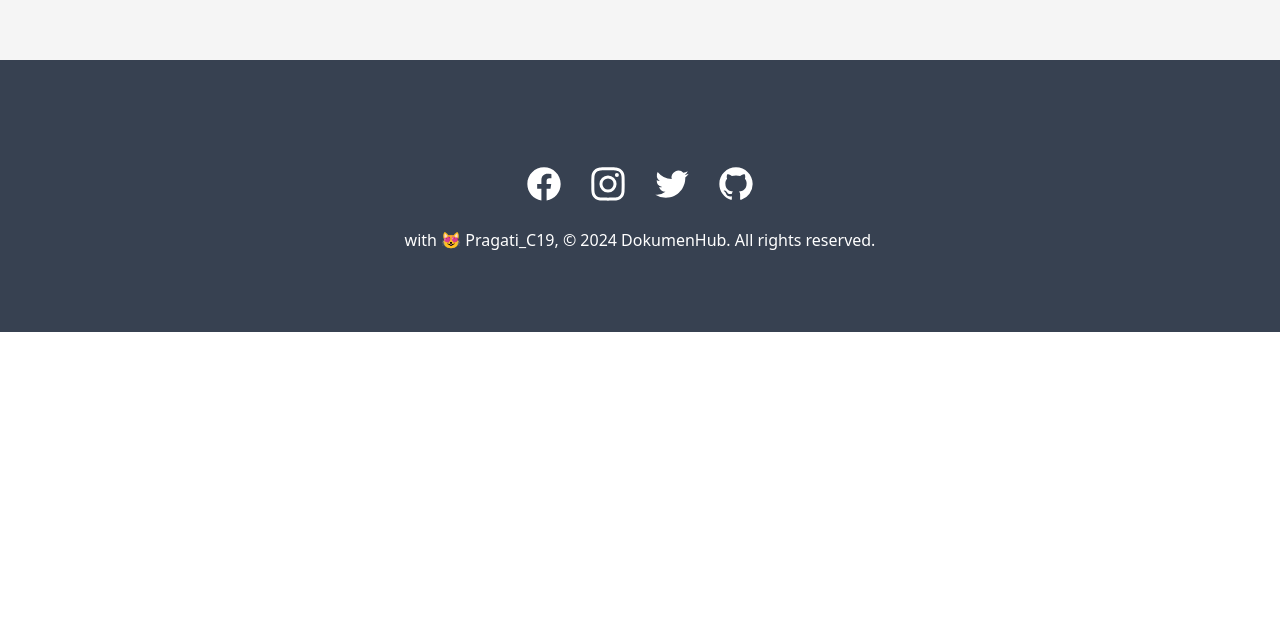
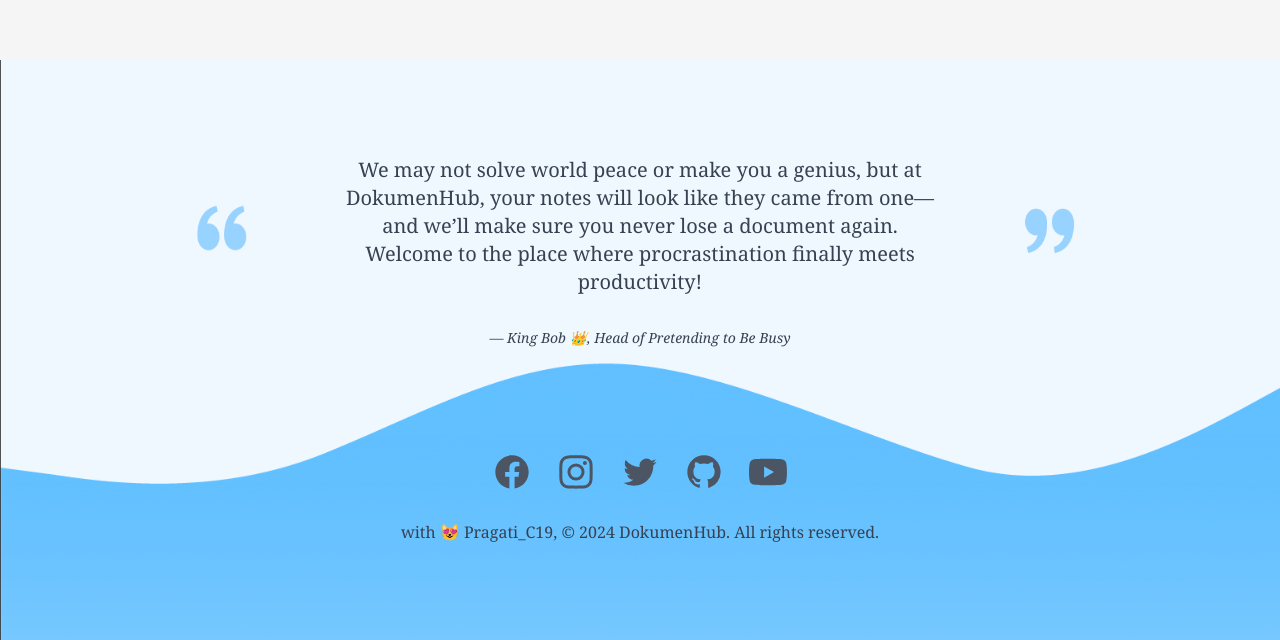
Before and after one commit to Pragati-C19/DokumenHub, a Next.js app: page / in a window 1280 px wide. Shown: the part 1540-2180 px from the top of the page. Before the commit the page ends 1872 px from the top, so only its background shows below. Built offline with nearby package versions, Linux system fonts and the light colour scheme.

Commit message:
✨ Footer is completed with new good looking UI

```diff
--- a/app/components/footer.jsx
+++ b/app/components/footer.jsx
@@ -1,17 +1,40 @@
 // Footer component
 
+"use client"; // Add this directive to make it a Client Component
+
 import React from "react";
+import Image from "next/image";
+import background from "../public/bg-footer1.png";
 
 const Footer = () => {
   return (
-    <footer className="bg-gray-700 text-white py-20 px-6">
-      <div className="text-center">
-        <div className="flex justify-center space-x-7 mb-6 text-2xl">
-          <ul className="flex justify-center mt-6 space-x-6">
-            <li>
-              <a
-                href="#"
-                className="text-white hover:text-blue-400">
+    <footer className="py-24 px-6 relative overflow-hidden">
+      <Image
+        alt="Footer Background"
+        src={background}
+        placeholder="blur"
+        quality={100}
+        fill
+        className="absolute objectfit-cover inset-0"
+      />
+      <div className="text-center relative z-10 items-center">
+        {/* Quote */}
+        <div className="px-80 mb-6">
+          <p className="text-xl font-serif text-gray-700">
+            We may not solve world peace or make you a genius, but at
+            DokumenHub, your notes will look like they came from one—and we’ll
+            make sure you never lose a document again. Welcome to the place
+            where procrastination finally meets productivity!
+          </p>
+          <p className="italic text-sm font-serif text-gray-700 mt-8">
+            — King Bob 👑, Head of Pretending to Be Busy
+          </p>
+        </div>
+
+        <div className="flex justify-center space-x-7 mt-20 mb-7 text-2xl">
+          <div className="flex justify-center mt-6 space-x-6">
+            {/* Facebook */}
+            <a href="#" className="text-gray-600 hover:text-black">
               <svg
                 className="w-10 h-10"
                 fill="currentColor"
@@ -23,11 +46,9 @@ const Footer = () => {
                   clipRule="evenodd"></path>
               </svg>
             </a>
-            </li>
-            <li>
-              <a
-                href="#"
-                className="text-white hover:text-pink-400">
+
+            {/* Instagram */}
+            <a href="#" className="text-gray-600 hover:text-black">
               <svg
                 className="w-10 h-10"
                 fill="currentColor"
@@ -39,11 +60,9 @@ const Footer = () => {
                   clipRule="evenodd"></path>
               </svg>
             </a>
-            </li>
-            <li>
-              <a
-                href="#"
-                className="text-white hover:text-blue-400">
+
+            {/* Twitter */}
+            <a href="#" className="text-gray-600 hover:text-black">
               <svg
                 className="w-10 h-10"
                 fill="currentColor"
@@ -52,11 +71,9 @@ const Footer = () => {
                 <path d="M8.29 20.251c7.547 0 11.675-6.253 11.675-11.675 0-.178 0-.355-.012-.53A8.348 8.348 0 0022 5.92a8.19 8.19 0 01-2.357.646 4.118 4.118 0 001.804-2.27 8.224 8.224 0 01-2.605.996 4.107 4.107 0 00-6.993 3.743 11.65 11.65 0 01-8.457-4.287 4.106 4.106 0 001.27 5.477A4.072 4.072 0 012.8 9.713v.052a4.105 4.105 0 003.292 4.022 4.095 4.095 0 01-1.853.07 4.108 4.108 0 003.834 2.85A8.233 8.233 0 012 18.407a11.616 11.616 0 006.29 1.84"></path>
               </svg>
             </a>
-            </li>
-            <li>
-              <a
-                href="#"
-                className="text-white hover:text-black">
+
+            {/* Github */}
+            <a href="#" className="text-gray-600 hover:text-black">
               <svg
                 className="w-10 h-10"
                 fill="currentColor"
@@ -68,10 +85,21 @@ const Footer = () => {
                   clipRule="evenodd"></path>
               </svg>
             </a>
-            </li>
-          </ul>
+
+            {/* Youtube */}
+            <a href="#" className="text-gray-600 hover:text-black">
+              <svg
+                className="w-10 h-10 fill-current"
+                xmlns="http://www.w3.org/2000/svg"
+                viewBox="0 0 576 512">
+                <path d="M549.655 124.083c-6.281-23.65-24.787-42.276-48.284-48.597C458.781 64 288 64 288 64S117.22 64 74.629 75.486c-23.497 6.322-42.003 24.947-48.284 48.597-11.412 42.867-11.412 132.305-11.412 132.305s0 89.438 11.412 132.305c6.281 23.65 24.787 41.5 48.284 47.821C117.22 448 288 448 288 448s170.78 0 213.371-11.486c23.497-6.321 42.003-24.171 48.284-47.821 11.412-42.867 11.412-132.305 11.412-132.305s0-89.438-11.412-132.305zm-317.51 213.508V175.185l142.739 81.205-142.739 81.201z"></path>
+              </svg>
+            </a>
           </div>
-        <p className="text-l">
+        </div>
+
+        {/* Copyright */}
+        <p className="text-l font-serif text-gray-700">
           with 😻 Pragati_C19, &copy; 2024 DokumenHub. All rights reserved.
         </p>
       </div>
```
Also changed, not shown: app/public/bg-footer.png (added), app/public/bg-footer1.png (added). Lines whose indentation alone changed are shown as unchanged.
